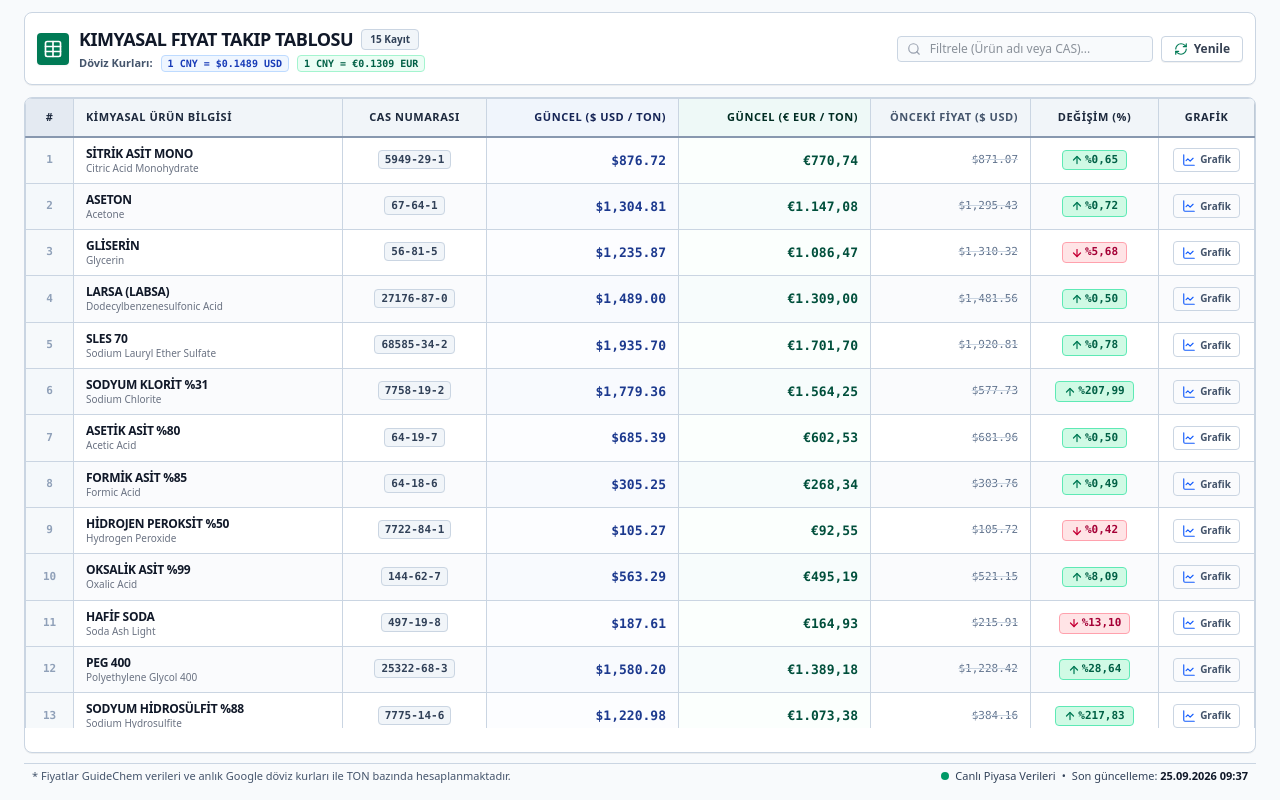
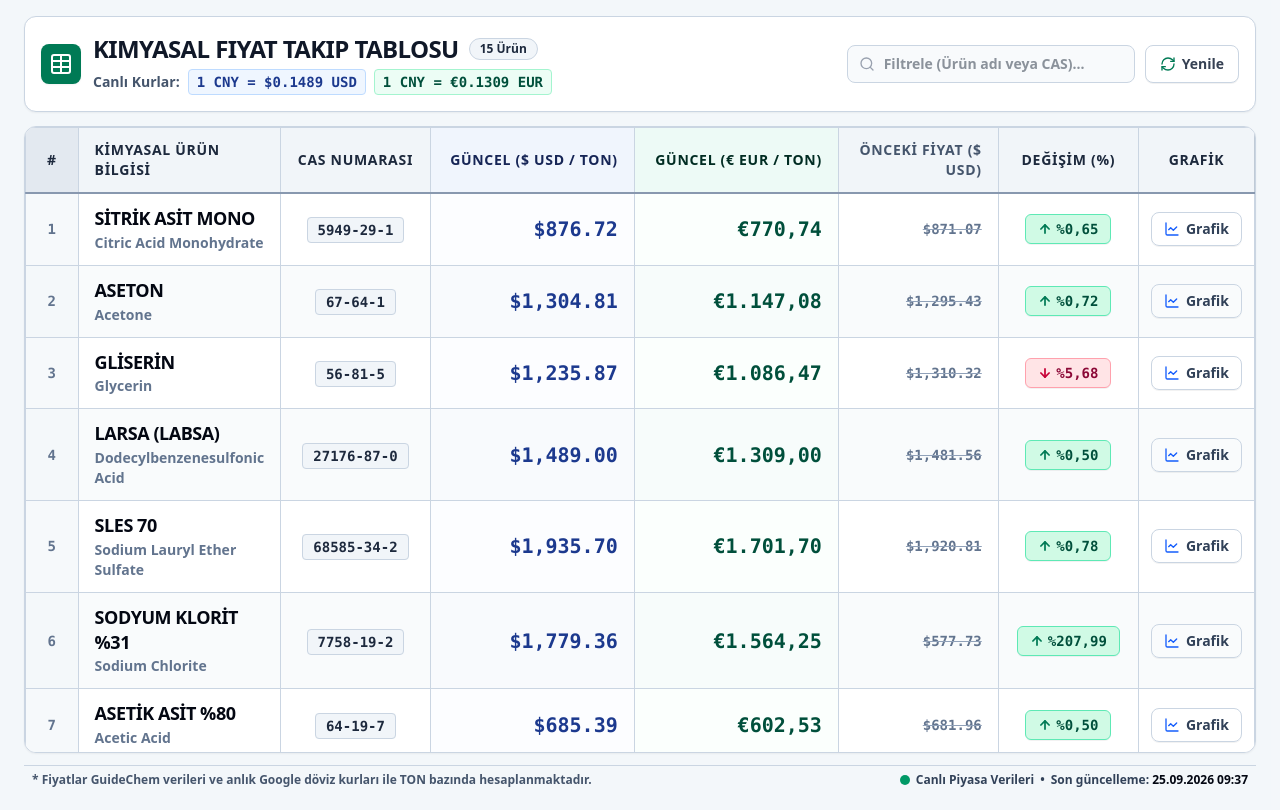
Before and after one commit to serdargul/kimyasaltakip, a React (Vite) app in the folder Frontend/: page / in a window 1280 px wide. Built offline with nearby package versions, Linux system fonts and the light colour scheme.

Commit message:
style: enlarged fonts and clearer excel table layout

```diff
--- a/Frontend/src/pages/Home.tsx
+++ b/Frontend/src/pages/Home.tsx
@@ -77,31 +77,31 @@ export const Home: React.FC = () => {
   };
 
   return (
-    <div className="min-h-screen w-full bg-slate-50 text-gray-900 font-sans antialiased selection:bg-blue-100 flex flex-col">
-      <div className="w-full max-w-[1700px] mx-auto px-3 sm:px-6 py-3 flex-1 flex flex-col">
+    <div className="min-h-screen w-full bg-slate-100/80 text-gray-900 font-sans antialiased selection:bg-blue-100 flex flex-col">
+      <div className="w-full max-w-[1760px] mx-auto px-3 sm:px-6 py-4 flex-1 flex flex-col">
 
         {/* Excel-style Toolbar Header */}
-        <header className="mb-3 bg-white p-3 rounded-lg border border-slate-300 shadow-2xs flex flex-col md:flex-row md:items-center justify-between gap-3">
-          <div className="flex items-center gap-2.5">
-            <div className="p-1.5 bg-emerald-700 text-white rounded shadow-xs">
-              <TableIcon className="w-5 h-5" />
+        <header className="mb-3.5 bg-white p-3.5 sm:p-4 rounded-xl border border-slate-300 shadow-xs flex flex-col md:flex-row md:items-center justify-between gap-3">
+          <div className="flex items-center gap-3">
+            <div className="p-2 bg-emerald-700 text-white rounded-lg shadow-xs">
+              <TableIcon className="w-6 h-6" />
             </div>
             <div>
-              <div className="flex items-center gap-2">
-                <h1 className="text-base sm:text-lg font-black tracking-tight text-gray-900 uppercase">
+              <div className="flex items-center gap-2.5">
+                <h1 className="text-lg sm:text-xl md:text-2xl font-black tracking-tight text-gray-900 uppercase">
                   Kimyasal Fiyat Takip Tablosu
                 </h1>
-                <span className="px-2 py-0.5 bg-slate-100 text-slate-700 text-[10px] font-bold rounded border border-slate-300">
-                  {filteredProducts.length} Kayıt
+                <span className="px-2.5 py-0.5 bg-slate-100 text-slate-800 text-xs font-extrabold rounded-full border border-slate-300">
+                  {filteredProducts.length} Ürün
                 </span>
               </div>
               {products.length > 0 && products[0].usdRate && products[0].eurRate && (
-                <div className="text-[11px] font-medium text-slate-500 flex flex-wrap items-center gap-2 mt-0.5">
-                  <span className="font-semibold text-slate-600">Döviz Kurları:</span>
-                  <span className="bg-blue-50 text-blue-800 px-1.5 py-0.2 rounded border border-blue-200 font-mono font-bold text-[10px]">
+                <div className="text-xs sm:text-sm font-semibold text-slate-600 flex flex-wrap items-center gap-2 mt-1">
+                  <span>Canlı Kurlar:</span>
+                  <span className="bg-blue-50 text-blue-900 px-2 py-0.5 rounded border border-blue-200 font-mono font-bold text-xs sm:text-sm">
                     1 CNY = ${products[0].usdRate.toFixed(4)} USD
                   </span>
-                  <span className="bg-emerald-50 text-emerald-800 px-1.5 py-0.2 rounded border border-emerald-200 font-mono font-bold text-[10px]">
+                  <span className="bg-emerald-50 text-emerald-900 px-2 py-0.5 rounded border border-emerald-200 font-mono font-bold text-xs sm:text-sm">
                     1 CNY = €{products[0].eurRate.toFixed(4)} EUR
                   </span>
                 </div>
@@ -110,63 +110,69 @@ export const Home: React.FC = () => {
           </div>
 
           {/* Right Toolbar Controls */}
-          <div className="flex items-center gap-2">
-            <div className="relative flex-1 sm:w-64">
-              <Search className="w-3.5 h-3.5 text-gray-400 absolute left-2.5 top-1/2 -translate-y-1/2" />
+          <div className="flex items-center gap-2.5">
+            <div className="relative flex-1 sm:w-72">
+              <Search className="w-4 h-4 text-gray-400 absolute left-3 top-1/2 -translate-y-1/2" />
               <input
                 type="text"
                 placeholder="Filtrele (Ürün adı veya CAS)..."
                 value={searchTerm}
                 onChange={(e) => setSearchTerm(e.target.value)}
-                className="w-full pl-8 pr-3 py-1 text-xs bg-slate-50 border border-slate-300 rounded focus:outline-none focus:ring-1 focus:ring-emerald-600 focus:bg-white focus:border-emerald-600 font-medium text-gray-800"
+                className="w-full pl-9 pr-3 py-2 text-xs sm:text-sm bg-slate-50 border border-slate-300 rounded-lg focus:outline-none focus:ring-2 focus:ring-emerald-600 focus:bg-white focus:border-emerald-600 font-semibold text-gray-800"
               />
             </div>
 
             <button
               onClick={handleManualSync}
               disabled={refreshing}
-              className="flex items-center gap-1.5 px-3 py-1 text-xs font-bold text-gray-700 bg-white hover:bg-slate-100 border border-slate-300 rounded transition-all shadow-2xs disabled:opacity-50 shrink-0 cursor-pointer"
+              className="flex items-center gap-1.5 px-3.5 py-2 text-xs sm:text-sm font-extrabold text-gray-700 bg-white hover:bg-slate-100 border border-slate-300 rounded-lg transition-all shadow-2xs disabled:opacity-50 shrink-0 cursor-pointer"
               title="Verileri Yenile"
             >
-              <RefreshCw className={`w-3.5 h-3.5 text-emerald-700 ${refreshing ? 'animate-spin' : ''}`} />
+              <RefreshCw className={`w-4 h-4 text-emerald-700 ${refreshing ? 'animate-spin' : ''}`} />
               <span>Yenile</span>
             </button>
           </div>
         </header>
 
         {/* Excel Data Grid Table Container */}
-        <div className="flex-1 bg-white border border-slate-300 rounded-lg shadow-2xs overflow-hidden flex flex-col">
-          <div className="overflow-x-auto overflow-y-auto max-h-[calc(100vh-170px)]">
+        <div className="flex-1 bg-white border border-slate-300 rounded-xl shadow-xs overflow-hidden flex flex-col">
+          <div className="overflow-x-auto overflow-y-auto max-h-[calc(100vh-175px)]">
             <table className="w-full text-left border-collapse border border-slate-300">
               {/* Table Column Headers */}
               <thead>
-                <tr className="bg-slate-100 text-slate-800 text-[11px] font-extrabold uppercase tracking-wider select-none sticky top-0 z-10 border-b-2 border-slate-400 shadow-2xs">
-                  <th className="py-2.5 px-3 border border-slate-300 text-center w-12 bg-slate-200/80">#</th>
-                  <th className="py-2.5 px-3 border border-slate-300">KİMYASAL ÜRÜN BİLGİSİ</th>
-                  <th className="py-2.5 px-3 border border-slate-300 text-center w-36">CAS NUMARASI</th>
-                  <th className="py-2.5 px-3 border border-slate-300 text-right w-48 bg-blue-50/50 text-blue-950">GÜNCEL ($ USD / TON)</th>
-                  <th className="py-2.5 px-3 border border-slate-300 text-right w-48 bg-emerald-50/50 text-emerald-950">GÜNCEL (€ EUR / TON)</th>
-                  <th className="py-2.5 px-3 border border-slate-300 text-right w-40 text-slate-600">ÖNCEKİ FİYAT ($ USD)</th>
-                  <th className="py-2.5 px-3 border border-slate-300 text-center w-32">DEĞİŞİM (%)</th>
-                  <th className="py-2.5 px-3 border border-slate-300 text-center w-24">GRAFİK</th>
+                <tr className="bg-slate-100 text-slate-800 text-xs sm:text-sm font-black uppercase tracking-wider select-none sticky top-0 z-10 border-b-2 border-slate-400 shadow-2xs">
+                  <th className="py-3 px-3 border border-slate-300 text-center w-14 bg-slate-200/90">#</th>
+                  <th className="py-3 px-4 border border-slate-300">KİMYASAL ÜRÜN BİLGİSİ</th>
+                  <th className="py-3 px-4 border border-slate-300 text-center w-40">CAS NUMARASI</th>
+                  <th className="py-3 px-4 border border-slate-300 text-right w-56 bg-blue-50/70 text-blue-950 font-black">
+                    GÜNCEL ($ USD / TON)
+                  </th>
+                  <th className="py-3 px-4 border border-slate-300 text-right w-56 bg-emerald-50/70 text-emerald-950 font-black">
+                    GÜNCEL (€ EUR / TON)
+                  </th>
+                  <th className="py-3 px-4 border border-slate-300 text-right w-44 text-slate-600">
+                    ÖNCEKİ FİYAT ($ USD)
+                  </th>
+                  <th className="py-3 px-4 border border-slate-300 text-center w-36">DEĞİŞİM (%)</th>
+                  <th className="py-3 px-4 border border-slate-300 text-center w-28">GRAFİK</th>
                 </tr>
               </thead>
 
               {/* Table Body */}
-              <tbody className="divide-y divide-slate-300 text-xs">
+              <tbody className="divide-y divide-slate-300">
                 {loading ? (
                   <tr>
-                    <td colSpan={8} className="py-16 text-center text-gray-500 border border-slate-300">
-                      <div className="flex flex-col items-center justify-center gap-2">
-                        <div className="w-6 h-6 border-2 border-emerald-700 border-t-transparent rounded-full animate-spin"></div>
-                        <span className="font-semibold text-xs">Fiyat Verileri Yükleniyor...</span>
+                    <td colSpan={8} className="py-20 text-center text-gray-500 border border-slate-300">
+                      <div className="flex flex-col items-center justify-center gap-3">
+                        <div className="w-8 h-8 border-3 border-emerald-700 border-t-transparent rounded-full animate-spin"></div>
+                        <span className="font-bold text-sm">Fiyat Verileri Yükleniyor...</span>
                       </div>
                     </td>
                   </tr>
                 ) : filteredProducts.length === 0 ? (
                   <tr>
-                    <td colSpan={8} className="py-12 text-center text-gray-500 font-medium border border-slate-300">
-                      Filtre kriterlerine uygun kimyasal bulunamadı.
+                    <td colSpan={8} className="py-16 text-center text-gray-500 font-bold text-sm border border-slate-300">
+                      Filtre kriterlerine uygun kimyasal ürün bulunamadı.
                     </td>
                   </tr>
                 ) : (
@@ -181,70 +187,72 @@ export const Home: React.FC = () => {
                       <tr
                         key={product.id}
                         className={`transition-colors border border-slate-300 ${
-                          idx % 2 === 1 ? 'bg-slate-50/70' : 'bg-white'
-                        } hover:bg-sky-50/80`}
+                          idx % 2 === 1 ? 'bg-slate-50/80' : 'bg-white'
+                        } hover:bg-sky-50/90`}
                       >
                         {/* 1. Row Index */}
-                        <td className="py-2 px-3 border border-slate-300 text-center font-mono text-slate-400 text-[11px] bg-slate-100/60 font-semibold select-none">
+                        <td className="py-3 px-3 border border-slate-300 text-center font-mono text-slate-500 text-xs sm:text-sm bg-slate-100/60 font-bold select-none">
                           {idx + 1}
                         </td>
 
                         {/* 2. Product Name & Chemical Name */}
-                        <td className="py-2 px-3 border border-slate-300">
-                          <div className="font-extrabold text-gray-900 uppercase tracking-tight text-[12px]">
+                        <td className="py-3 px-4 border border-slate-300">
+                          <div className="font-black text-gray-950 uppercase tracking-tight text-sm sm:text-base md:text-lg leading-snug">
                             {product.displayName}
                           </div>
-                          <div className="text-[10px] text-gray-500 font-medium">
+                          <div className="text-xs sm:text-sm text-slate-500 font-semibold mt-0.5">
                             {product.chemicalName}
                           </div>
                         </td>
 
                         {/* 3. CAS Number */}
-                        <td className="py-2 px-3 border border-slate-300 text-center font-mono text-[11px] text-slate-700 font-semibold">
+                        <td className="py-3 px-3 border border-slate-300 text-center">
                           {product.cas ? (
-                            <span className="bg-slate-100 border border-slate-300 px-1.5 py-0.5 rounded">
+                            <span className="bg-slate-100 border border-slate-300 px-2.5 py-1 rounded text-xs sm:text-sm font-extrabold font-mono text-slate-800">
                               {product.cas}
                             </span>
-                          ) : '--'}
+                          ) : (
+                            <span className="text-slate-400 font-bold">--</span>
+                          )}
                         </td>
 
                         {/* 4. Current Price USD */}
-                        <td className="py-2 px-3 border border-slate-300 text-right font-mono font-black text-[13px] text-blue-900 bg-blue-50/20 tabular-nums">
+                        <td className="py-3 px-4 border border-slate-300 text-right font-mono font-black text-base sm:text-lg md:text-xl text-blue-900 bg-blue-50/20 tabular-nums">
                           {formatUsd(product.currentPriceUsd)}
                         </td>
 
                         {/* 5. Current Price EUR */}
-                        <td className="py-2 px-3 border border-slate-300 text-right font-mono font-black text-[13px] text-emerald-900 bg-emerald-50/20 tabular-nums">
+                        <td className="py-3 px-4 border border-slate-300 text-right font-mono font-black text-base sm:text-lg md:text-xl text-emerald-900 bg-emerald-50/20 tabular-nums">
                           {formatEur(product.currentPriceEur)}
                         </td>
 
                         {/* 6. Previous Price USD */}
-                        <td className="py-2 px-3 border border-slate-300 text-right font-mono text-[11px] text-slate-500 line-through decoration-slate-300 tabular-nums">
+                        <td className="py-3 px-4 border border-slate-300 text-right font-mono text-xs sm:text-sm font-bold text-slate-500 line-through decoration-slate-400 tabular-nums">
                           {formatUsd(product.previousPriceUsd)}
                         </td>
 
                         {/* 7. Change % */}
-                        <td className="py-2 px-3 border border-slate-300 text-center">
-                          <div className={`inline-flex items-center justify-center gap-0.5 px-2 py-0.5 rounded text-[11px] font-bold font-mono border tabular-nums ${
-                            isUp ? 'text-emerald-800 bg-emerald-100 border-emerald-300' :
-                            isDown ? 'text-rose-800 bg-rose-100 border-rose-300' :
-                            'text-slate-600 bg-slate-100 border-slate-300'
+                        <td className="py-3 px-3 border border-slate-300 text-center">
+                          <div className={`inline-flex items-center justify-center gap-1 px-3 py-1 rounded-md text-xs sm:text-sm font-black font-mono border tabular-nums shadow-2xs ${
+                            isUp ? 'text-emerald-900 bg-emerald-100 border-emerald-300' :
+                            isDown ? 'text-rose-900 bg-rose-100 border-rose-300' :
+                            'text-slate-700 bg-slate-100 border-slate-300'
                           }`}>
-                            {isUp && <ArrowUp className="w-3 h-3 text-emerald-700 stroke-[2.5]" />}
-                            {isDown && <ArrowDown className="w-3 h-3 text-rose-700 stroke-[2.5]" />}
-                            {!isUp && !isDown && <Minus className="w-3 h-3 text-slate-500" />}
+                            {isUp && <ArrowUp className="w-3.5 h-3.5 text-emerald-700 stroke-[3]" />}
+                            {isDown && <ArrowDown className="w-3.5 h-3.5 text-rose-700 stroke-[3]" />}
+                            {!isUp && !isDown && <Minus className="w-3.5 h-3.5 text-slate-500 stroke-[3]" />}
                             <span>%{absChange}</span>
                           </div>
                         </td>
 
                         {/* 8. Chart Action */}
-                        <td className="py-2 px-3 border border-slate-300 text-center">
+                        <td className="py-3 px-3 border border-slate-300 text-center">
                           <button
                             onClick={() => setSelectedProduct(product)}
                             title="Geçmiş Fiyat Grafiği"
-                            className="p-1 px-2 text-slate-600 hover:text-blue-700 hover:bg-blue-100/70 rounded border border-slate-300 hover:border-blue-300 transition-colors inline-flex items-center gap-1 font-semibold text-[10px] cursor-pointer"
+                            className="p-1.5 px-3 text-slate-700 hover:text-blue-700 hover:bg-blue-50 rounded-lg border border-slate-300 hover:border-blue-300 transition-colors inline-flex items-center gap-1.5 font-bold text-xs sm:text-sm cursor-pointer shadow-2xs"
                           >
-                            <LineChart className="w-3.5 h-3.5 text-blue-600" />
+                            <LineChart className="w-4 h-4 text-blue-600" />
                             <span>Grafik</span>
                           </button>
                         </td>
@@ -258,13 +266,13 @@ export const Home: React.FC = () => {
         </div>
 
         {/* Excel-style Status Footer */}
-        <footer className="mt-2.5 py-1 px-2 text-[11px] text-slate-600 font-medium shrink-0 flex flex-col sm:flex-row items-center justify-between gap-1 border-t border-slate-300">
+        <footer className="mt-3 py-1.5 px-2 text-xs text-slate-600 font-semibold shrink-0 flex flex-col sm:flex-row items-center justify-between gap-1 border-t border-slate-300">
           <span>* Fiyatlar GuideChem verileri ve anlık Google döviz kurları ile TON bazında hesaplanmaktadır.</span>
           <span className="flex items-center gap-1.5 text-slate-700">
-            <span className="inline-block w-2 h-2 rounded-full bg-emerald-600"></span>
+            <span className="inline-block w-2.5 h-2.5 rounded-full bg-emerald-600"></span>
             <span>Canlı Piyasa Verileri</span>
             <span>•</span>
-            <span>Son güncelleme: <strong className="text-gray-900 font-bold">{lastUpdated || '--'}</strong></span>
+            <span>Son güncelleme: <strong className="text-gray-950 font-black">{lastUpdated || '--'}</strong></span>
           </span>
         </footer>
       </div>
```
